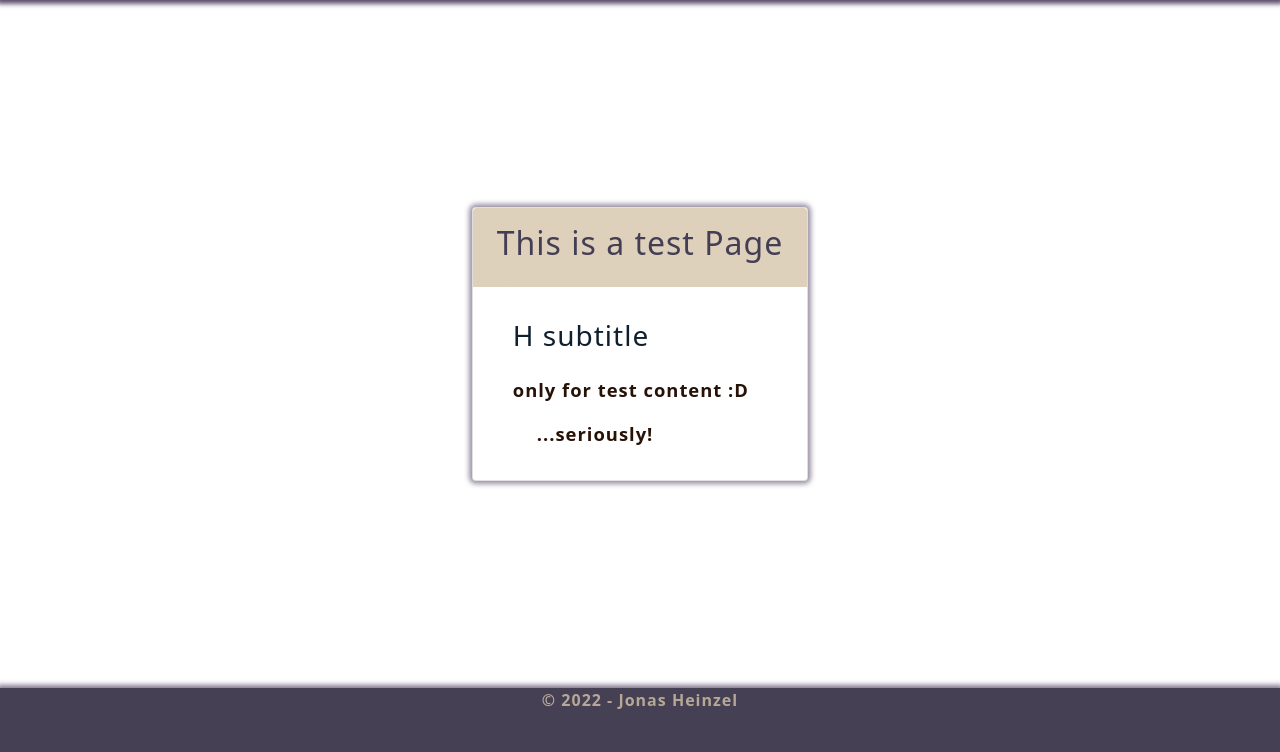
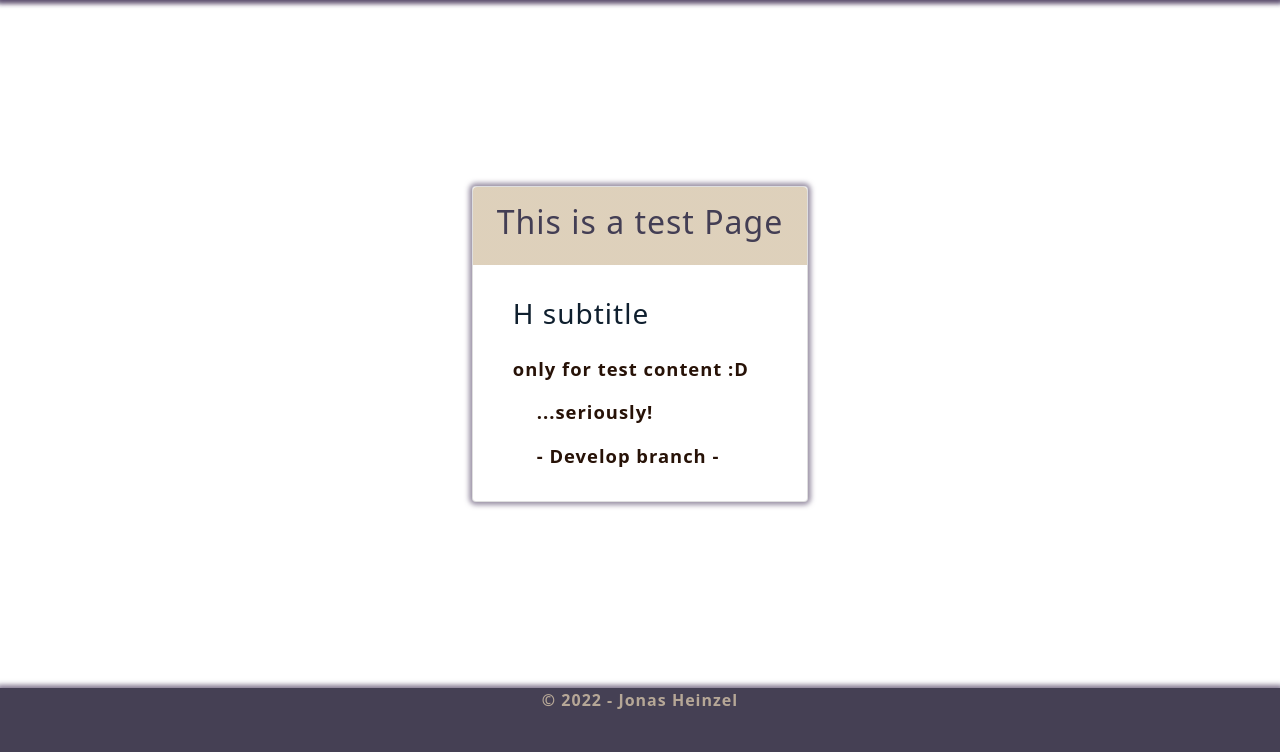
Before and after one commit to JHeinzel-Kiel/docker-volume-webapp, a Flask app: page /test/ in a window 1280 px wide. Shown: the part 56-808 px from the top of the page. Run offline with Flask 2, Linux system fonts and the light colour scheme.

Commit message:
Update test.html
change for testing.

```diff
--- a/webapp/templates/test.html
+++ b/webapp/templates/test.html
@@ -35,6 +35,9 @@
     <div class="md-form">
       <p class="normal-p header-p mx-4">...seriously!</p>
     </div>
+    <div class="md-form">
+      <p class="normal-p header-p mx-4">- Develop branch -</p>
+    </div>
   </div>
   <!-- /Body -->
 </div>
```
